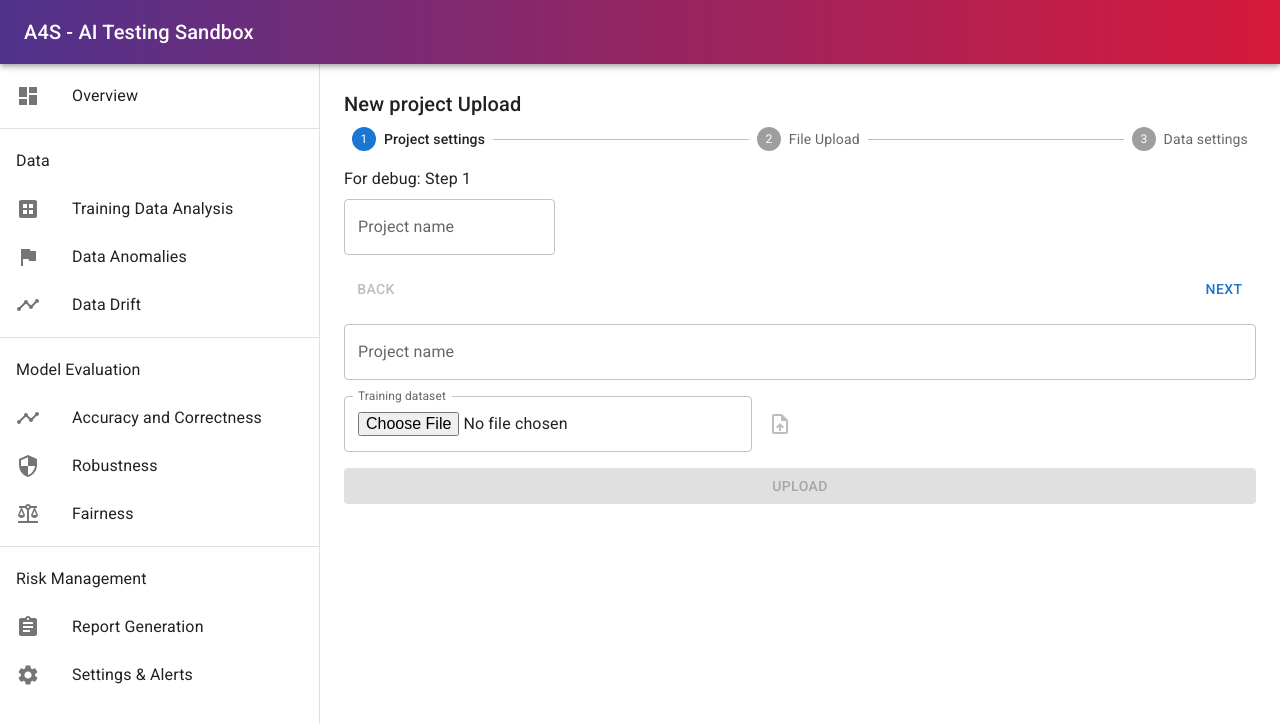
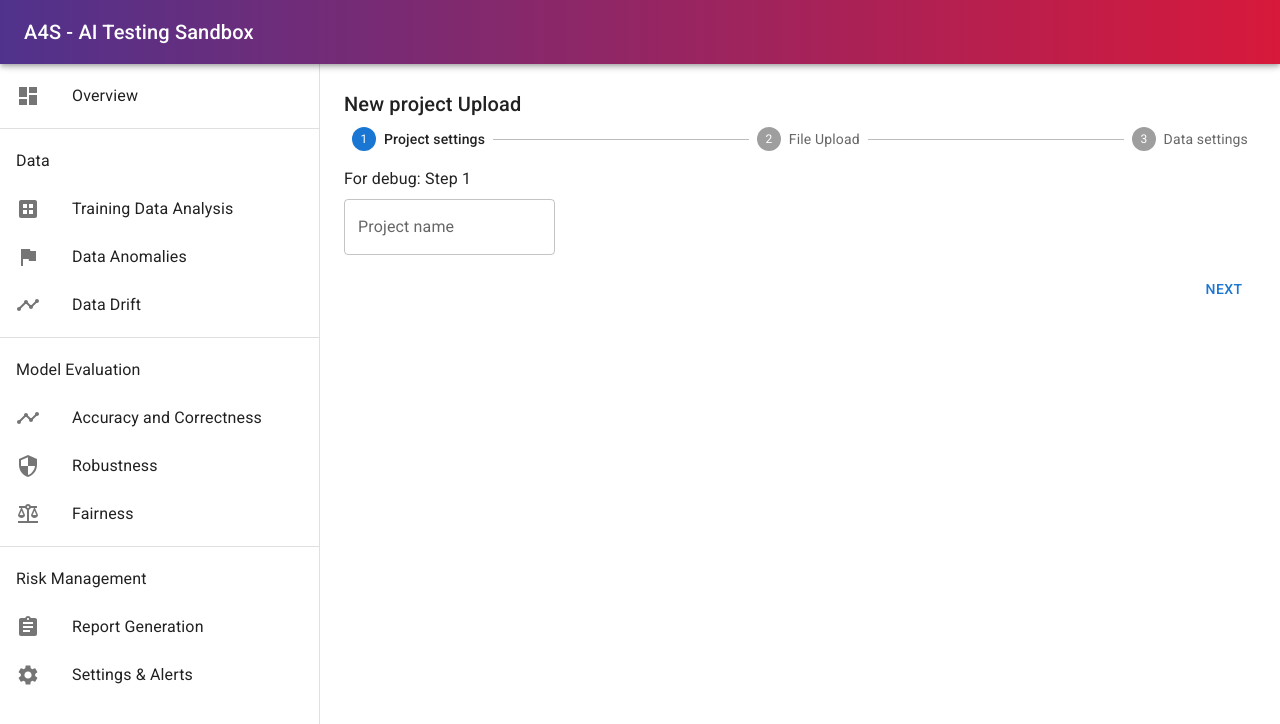
Before and after one commit to lux-ai-factory/aisc-webapp, a React (Vite) app: page /new-project in a window 1280 px wide. Shown: the top 724 px of the page. Built offline with nearby package versions, Linux system fonts and the light colour scheme; what chartjs-plugin-zoom would draw is missing.

Commit message:
New project

```diff
--- a/src/pages/NewProject.tsx
+++ b/src/pages/NewProject.tsx
@@ -9,16 +9,121 @@ import UploadFileField from '../components/UploadFileField';
 import Stepper from '@mui/material/Stepper';
 import Step from '@mui/material/Step';
 import StepLabel from '@mui/material/StepLabel';
+import axios, { AxiosResponse } from 'axios';
 
 const step_names = ['Project settings', 'File Upload', 'Data settings'];
 
 
-function ProjectSettingsForm() {
+
+
+function ProjectSettingsForm(props: {
+    nextPage: () => void;
+    setProjectPid: React.Dispatch<React.SetStateAction<string | null>>;
+}) {
+
+    const API_URL = import.meta.env.VITE_API_URL;
+
+    const MIN_PROJECT_NAME = 3;
+
+    const { nextPage, setProjectPid } = props;
+
+    const [projectName, setProjectName] = useState<string | null>(null);
+
+
+
+    const handleInputProjectName = (event: { target: { value: string; }; }) => {
+        setProjectName(event.target.value);
+    };
+
+
+    const handleError = () => {
+        console.error('Error')
+    }
+
+    const handleSuccess = (response: AxiosResponse) => {
+
+        setProjectPid(response.data["pid"])
+
+
+    }
+
+    function handleNext() {
+        if (!projectName) {
+            alert("Set project name")
+            return;
+        }
+        if (projectName.length < MIN_PROJECT_NAME) {
+            alert("Project name too short!")
+            return;
+        }
+
+        axios.post(
+            `${API_URL}/api/projects`,
+            {
+                name: `${projectName}`,
+            }
+        ).then(response => {
+            if (response.status === 201) {
+                handleSuccess(response)
+                nextPage()
+            } else {
+                handleError();
+            }
+        }).catch(error => {
+            handleError();
+        });
+
+
+    }
 
     return (
-        <Box width={0.5} component="form" noValidate autoComplete="off">
-            <TextField label="Project name" />
+        <Box width={1} component="form" noValidate autoComplete="off">
+            <TextField label="Project name" onChange={handleInputProjectName} />
+            <Box sx={{ display: 'flex', justifyContent: 'flex-end', pt: 2, width: 1 }}>
+
+                <Button onClick={handleNext}>
+                    {'Next'}
+                </Button>
+            </Box>
+
         </Box>
+    );
+
+}
+
+
+function FileUploadForm(props: {
+    nextPage: () => void;
+    projectPid: string;
+}) {
+
+    const { projectPid } = props;
+    const API_URL = import.meta.env.VITE_API_URL;
+
+    const [trainFileName, setTrainFileName] = useState<string | null>(null);
+    const [testFileName, setTestFileName] = useState<string | null>(null);
+    const [modelFileName, setModelFileName] = useState<string | null>(null);
+
+
+
+    function handleNext() {
+        if (!trainFileName || !testFileName || !modelFileName) {
+            alert("Please upload the files first.")
+            return
+        }
+
+
+    }
+
+    return (
+        <Box width={0.5} component="form" noValidate autoComplete="off" >
+            <Stack spacing={2}>
+                <UploadFileField label="Training dataset" fileType='.csv' uploadUrl={`${API_URL}/api/dataset_file?project_pid=${projectPid}`} setSuccessResponse={setTrainFileName} />
+                <UploadFileField label="Test dataset" fileType='.csv' uploadUrl={`${API_URL}/api/dataset_file?project_pid=${projectPid}`} setSuccessResponse={setTestFileName} />
+                <UploadFileField label="Model (as ONNX)" fileType='.onnx' uploadUrl={`${API_URL}/api/model_file?project_pid=${projectPid}`} setSuccessResponse={setModelFileName} />
+            </Stack>
+        </Box>
+
     );
 
 }
@@ -26,15 +131,22 @@ function ProjectSettingsForm() {
 
 interface StepsProps {
     step: number;
+    nextPage: () => void;
+    projectPid: string | null;
+    setProjectPid: React.Dispatch<React.SetStateAction<string | null>>
 }
 function Steps(props: StepsProps) {
 
-    const { step } = props;
+    const { step, nextPage, projectPid, setProjectPid } = props;
 
     switch (step) {
         case 0:
             return (
-                <ProjectSettingsForm/>
+                <ProjectSettingsForm nextPage={nextPage} setProjectPid={setProjectPid} />
+            );
+        case 1:
+            return (
+                <FileUploadForm />
             );
         default:
             <Box>Not implemented</Box>
@@ -42,47 +154,22 @@ function Steps(props: StepsProps) {
 
 }
 
+interface HorizontalLinearStepperProps {
+    projectPid: string | null;
+    setProjectPid: React.Dispatch<React.SetStateAction<string | null>>
 
-function HorizontalLinearStepper() {
+}
+function HorizontalLinearStepper(props: HorizontalLinearStepperProps) {
+
+    const { projectPid, setProjectPid } = props;
     const [activeStep, setActiveStep] = React.useState(0);
-    const [skipped, setSkipped] = React.useState(new Set<number>());
-
-    const isStepOptional = (step: number) => {
-        return false;
-    };
-
-    const isStepSkipped = (step: number) => {
-        return skipped.has(step);
-    };
 
     const handleNext = () => {
-        let newSkipped = skipped;
-        if (isStepSkipped(activeStep)) {
-            newSkipped = new Set(newSkipped.values());
-            newSkipped.delete(activeStep);
-        }
-
         setActiveStep((prevActiveStep) => prevActiveStep + 1);
-        setSkipped(newSkipped);
     };
 
     const handleBack = () => {
         setActiveStep((prevActiveStep) => prevActiveStep - 1);
-    };
-
-    const handleSkip = () => {
-        if (!isStepOptional(activeStep)) {
-            // You probably want to guard against something like this,
-            // it should never occur unless someone's actively trying to break something.
-            throw new Error("You can't skip a step that isn't optional.");
-        }
-
-        setActiveStep((prevActiveStep) => prevActiveStep + 1);
-        setSkipped((prevSkipped) => {
-            const newSkipped = new Set(prevSkipped.values());
-            newSkipped.add(activeStep);
-            return newSkipped;
-        });
     };
 
     const handleReset = () => {
@@ -97,14 +184,6 @@ function HorizontalLinearStepper() {
                     const labelProps: {
                         optional?: React.ReactNode;
                     } = {};
-                    if (isStepOptional(index)) {
-                        labelProps.optional = (
-                            <Typography variant="caption">Optional</Typography>
-                        );
-                    }
-                    if (isStepSkipped(index)) {
-                        stepProps.completed = false;
-                    }
                     return (
                         <Step key={label} {...stepProps}>
                             <StepLabel {...labelProps}>{label}</StepLabel>
@@ -127,8 +206,11 @@ function HorizontalLinearStepper() {
                     <Typography sx={{ mt: 2, mb: 1 }}>
                         For debug: Step {activeStep + 1}
                     </Typography>
-                    <Steps step={activeStep} />
-                    <Box sx={{ display: 'flex', flexDirection: 'row', pt: 2 }}>
+                    <Box sx={{
+                        display: 'flex'
+                    }}><Steps step={activeStep} nextPage={handleNext} projectPid={projectPid} setProjectPid={setProjectPid} /></Box>
+
+                    {/* <Box sx={{ display: 'flex', flexDirection: 'row', pt: 2 }}>
                         <Button
                             color="inherit"
                             disabled={activeStep === 0}
@@ -138,15 +220,10 @@ function HorizontalLinearStepper() {
                             Back
                         </Button>
                         <Box sx={{ flex: '1 1 auto' }} />
-                        {isStepOptional(activeStep) && (
-                            <Button color="inherit" onClick={handleSkip} sx={{ mr: 1 }}>
-                                Skip
-                            </Button>
-                        )}
                         <Button onClick={handleNext}>
                             {activeStep === step_names.length - 1 ? 'Finish' : 'Next'}
                         </Button>
-                    </Box>
+                    </Box> */}
                 </React.Fragment>
             )}
         </Box>
@@ -160,6 +237,8 @@ export default function NewProject() {
 
     const [trainFileName, setTrainFileName] = useState<string | null>(null);
 
+    const [projectPid, setProjectPid] = useState<string | null>(null);
+
     return (
         <Box width={1}>
             <Typography variant="h6" gutterBottom>
@@ -167,19 +246,9 @@ export default function NewProject() {
             </Typography>
             <Stack spacing={2}>
 
-                <HorizontalLinearStepper />
+                <HorizontalLinearStepper projectPid={projectPid} setProjectPid={setProjectPid} />
 
-                <TextField label="Project name" />
-                <Box width={0.5} component="form" noValidate autoComplete="off">
-                    <UploadFileField label="Training dataset" fileType='.csv' uploadUrl={`${API_URL}/api/dataset_file`} setSuccessResponse={setTrainFileName} />
-                </Box>
-                <Button
-                    // onClick={handleSubmit}
-                    variant="contained"
-                    disabled={!trainFileName}
-                >
-                    Upload
-                </Button>
+
             </Stack>
 
         </Box>
```
